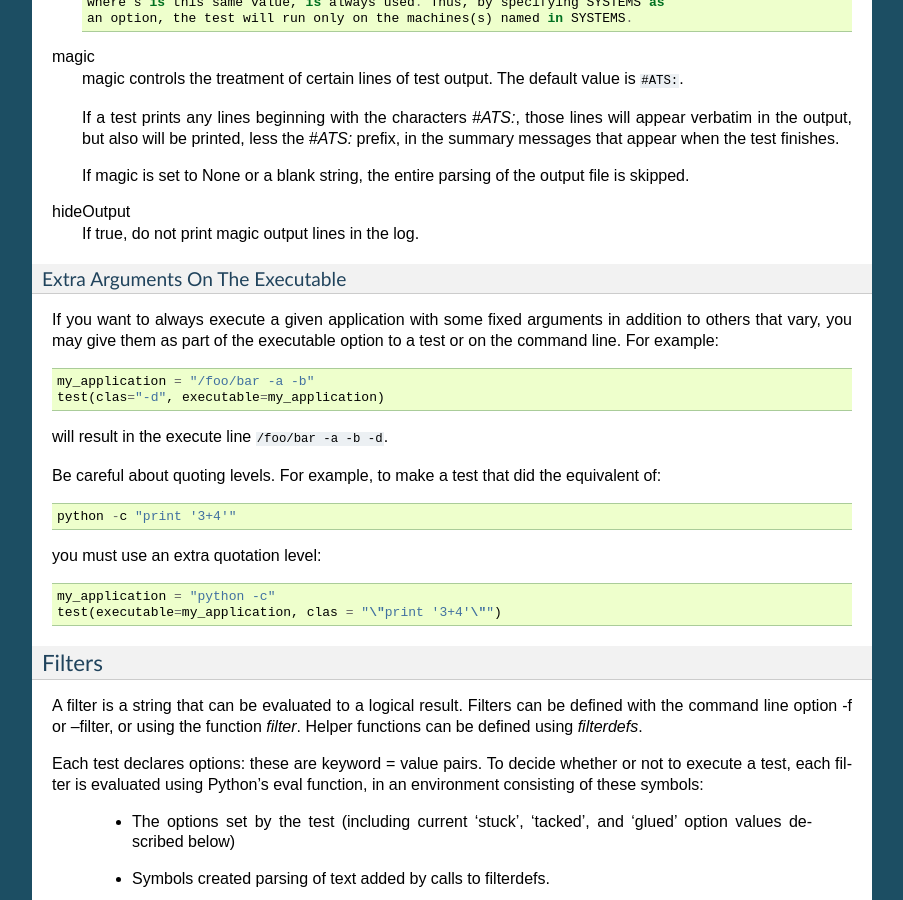
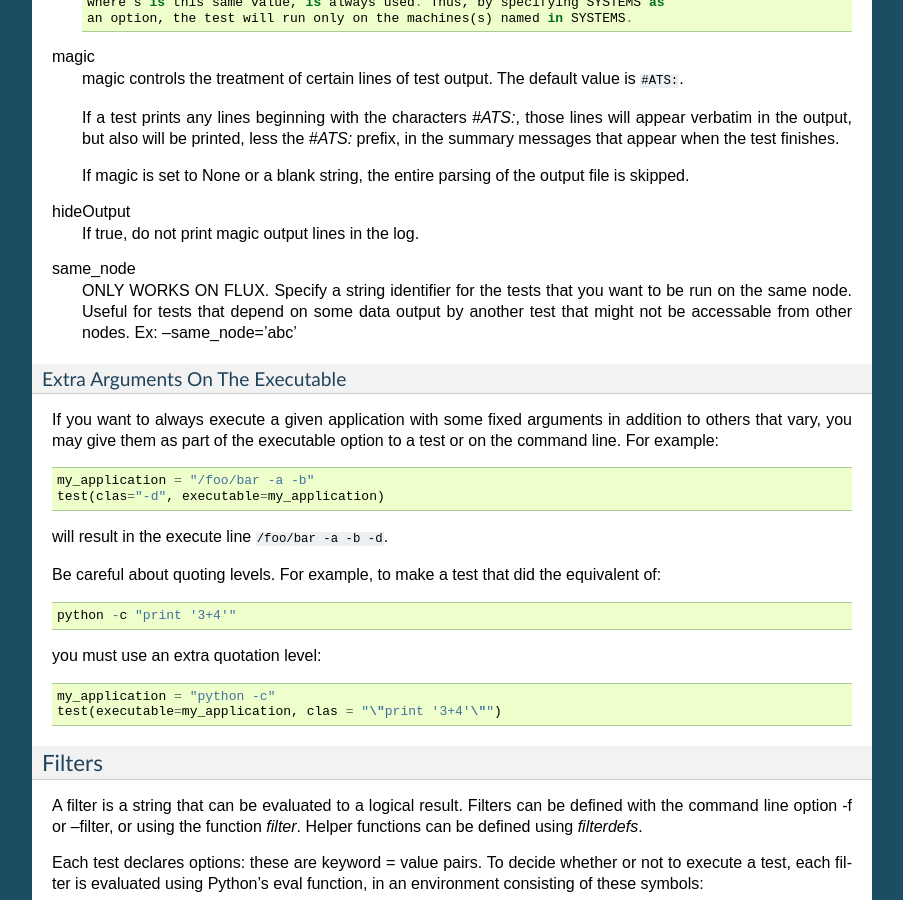
Before and after one commit to LLNL/ATS, a Sphinx documentation site: the page built from docs/source/ats.rst, in a window 1280 px wide and 900 px high, scrolled down 14412 px. Shown: the whole window, without its empty margins (198-1101 px from the left). Built offline with Sphinx 7.4.7, drawn with Linux system fonts in a browser that asks for light colours.

Commit message:
Docummenting the new feature

```diff
--- a/docs/source/ats.rst
+++ b/docs/source/ats.rst
@@ -1034,6 +1034,11 @@ magic
 hideOutput
    If true, do not print magic output lines in the log.
 
+same_node
+   ONLY WORKS ON FLUX. Specify a string identifier for the tests that you want
+   to be run on the same node. Useful for tests that depend on some data output
+   by another test that might not be accessable from other nodes. Ex: --same_node='abc'
+
 Extra Arguments On The Executable
 ~~~~~~~~~~~~~~~~~~~~~~~~~~~~~~~~~
 
```
